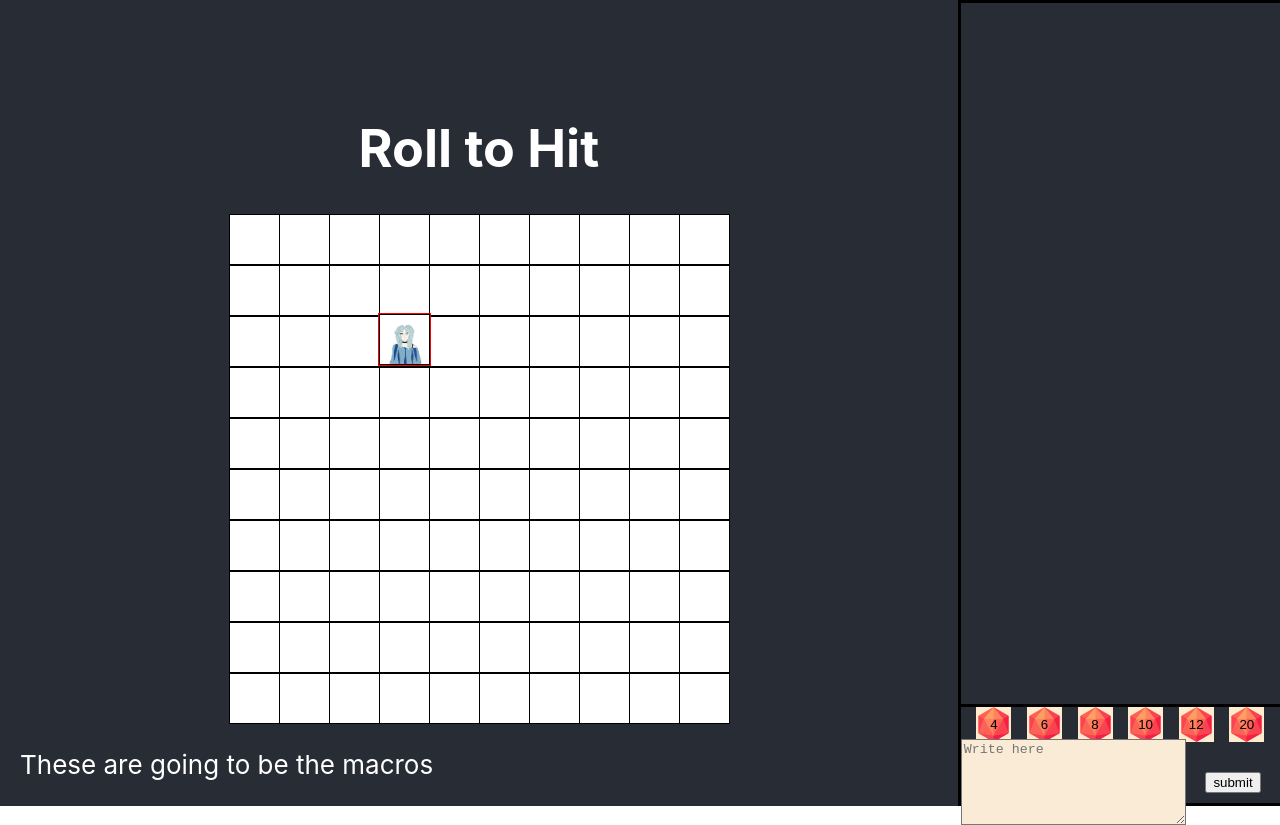
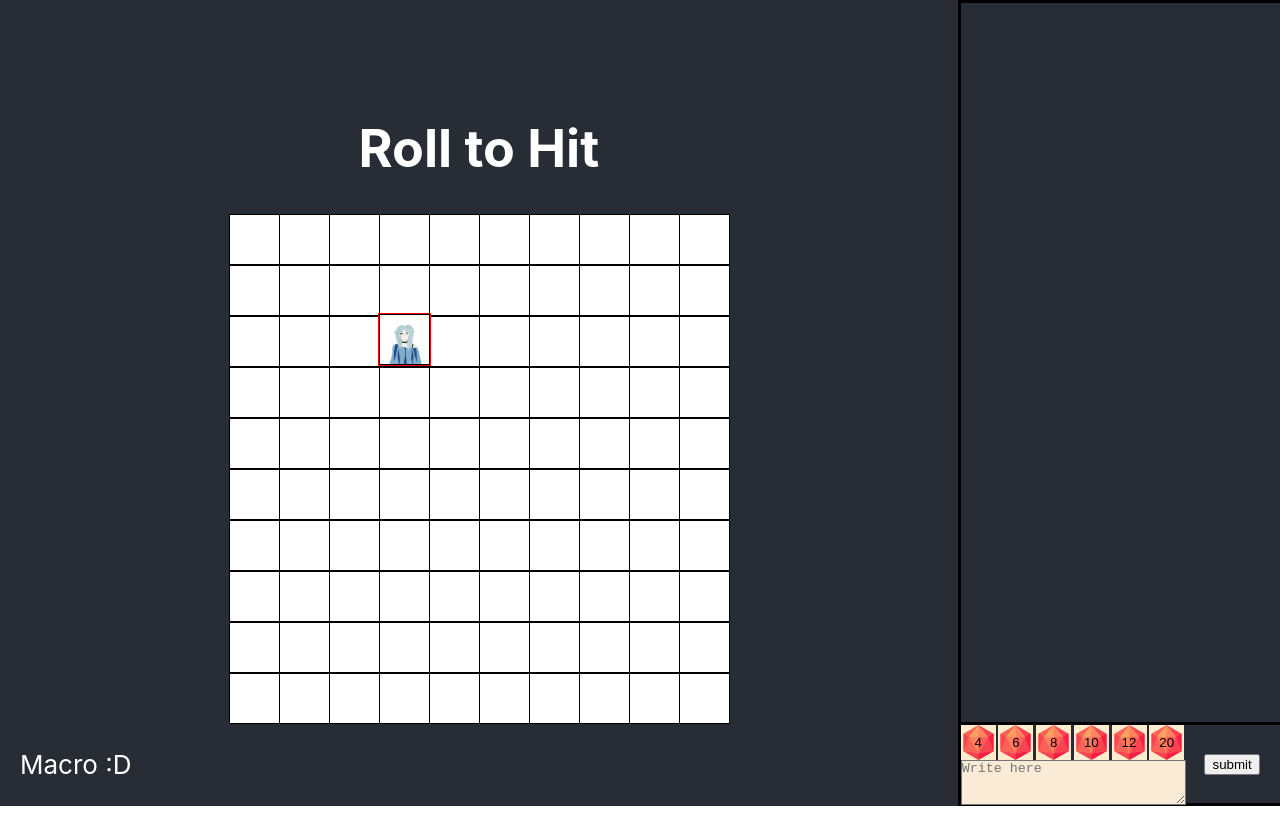
Before and after one commit to S4-K1/roll-to-hit, a React (Create React App) app: page / in a window 1280 px wide. Both pictures are taken after a click on the picture 404 px from the left and 339 px from the top of the page. Built offline with nearby package versions, Linux system fonts and the light colour scheme.

Commit message:
Fixed a bug caused by moving

```diff
--- a/src/App.js
+++ b/src/App.js
@@ -1,7 +1,8 @@
 import React, { useState } from 'react';
 import Board from './components/board';
+import ChatWindow from './components/chatWindow';
+import MacroButton from './components/macroButton';
 import './App.css';
-import ChatWindow from './components/chatWindow';
 
 function App() {
   const [tokenSelected, setTokenSelected] = useState(false);
@@ -28,7 +29,7 @@ function App() {
           </div>
           {tokenSelected && (
             <div className='bottomSection'>
-              These are going to be the macros
+              <MacroButton />
             </div>
           )}
         </div>
--- a/src/components/chatWindow.js
+++ b/src/components/chatWindow.js
@@ -11,6 +11,11 @@ function ChatWindow() {
       event.preventDefault();
       chatWrite();
     }
+  }
+
+  function chatWrite() {
+    chatHandler({ text: document.getElementById('writeBox').value, type: 'user' });
+    document.getElementById('writeBox').value = '';
   }
 
   function updateChat(update) {
@@ -37,7 +42,7 @@ function ChatWindow() {
     return evaluate(calculation);
   }
 
-  function chatWrite(message) {
+  function chatHandler(message) {
     if (message.text.split('/roll ')[1]) {
       updateChat({ text: rollCommand(message), type: 'roll' });
     } else {
@@ -53,6 +58,8 @@ function ChatWindow() {
       <div className='chatWindow' >
         <ul className='noBullets'>{chatItems}</ul>
       </div>
+      <div className='writeWindow' >
+        <div className='leftSectionContainer'>
           <div className="diceContainer">
             <DiceRoller dice={4} roll={rollTheDice} />
             <DiceRoller dice={6} roll={rollTheDice}/>
@@ -61,8 +68,8 @@ function ChatWindow() {
             <DiceRoller dice={12} roll={rollTheDice}/>
             <DiceRoller dice={20} roll={rollTheDice}/>
           </div>
-      <div className='writeWindow' >
           <textarea className='writeBox' id='writeBox' placeholder='Write here' onKeyDown={onEnterPress}/>
+        </div>
         <div className='submitBox'>
             <button onClick={chatWrite}>submit</button>
         </div>
--- a/src/components/css/chatWindow.css
+++ b/src/components/css/chatWindow.css
@@ -21,8 +21,9 @@
 }
 
 .writeBox {
-    width: 70%;
+    width: 100%;
     height: 100%;
+    padding: 0px;
     background-color: antiquewhite;
 }
 
@@ -41,5 +42,12 @@
 
 .diceContainer {
     display: flex;
-    justify-content: space-evenly;
+    justify-content: space-between;
   }
+
+.leftSectionContainer {
+    display: flex;
+    flex-direction: column;
+    height: 100%;
+    width: 70%;
+}
--- /dev/null
+++ b/src/components/macroButton.js
@@ -0,0 +1,9 @@
+import React from 'react';
+
+function MacroButton() {
+  return (
+    <div>Macro :D</div>
+  );
+}
+
+export default MacroButton;
```
Lines whose indentation alone changed are shown as unchanged.
